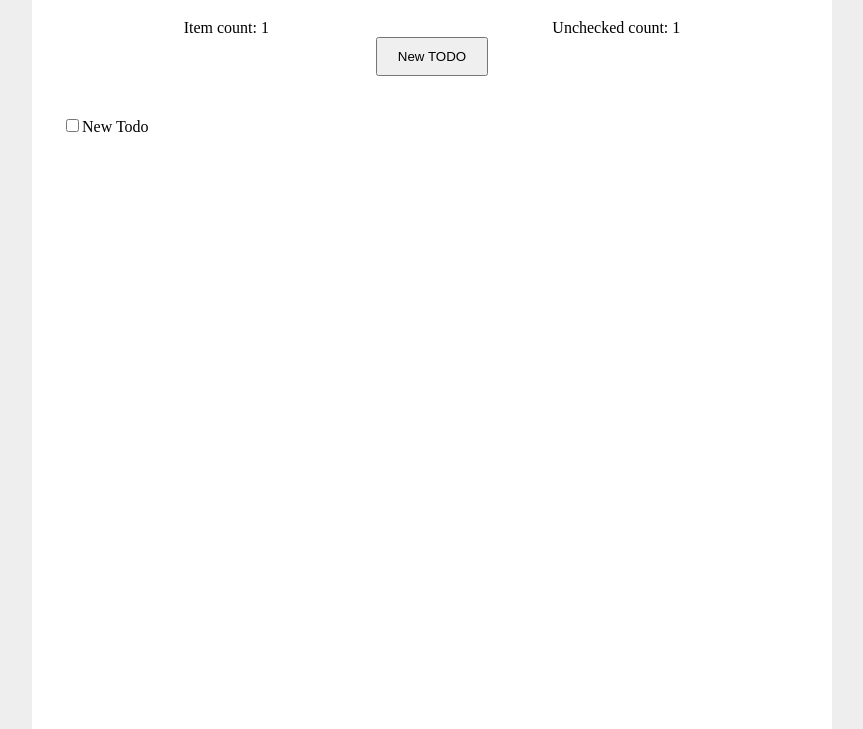
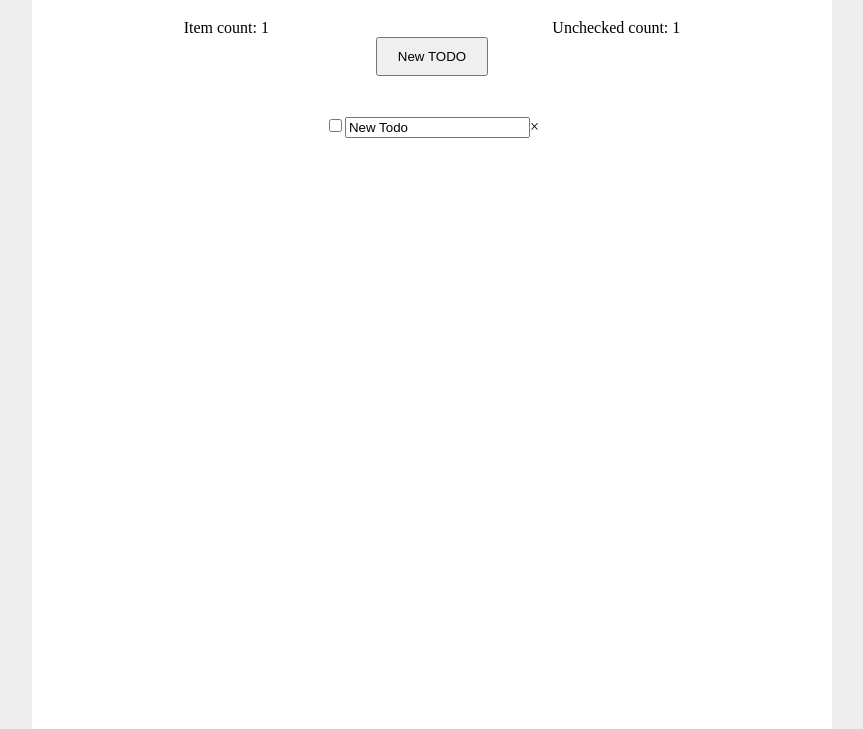
Before and after one commit to alexandrearc/cs50m, a plain HTML site: page project0/index.html in a window 1280 px wide. Both pictures are taken after a click on the button "New TODO". Shown: the part 71-800 px from the top of the page, without its empty margins (208-1071 px from the left). Drawn offline with Linux system fonts and the light colour scheme.

Commit message:
Add close button.

```diff
--- a/project0/script.js
+++ b/project0/script.js
@@ -13,38 +13,64 @@ let count = 0;
 let uncheckedCount = 0;
 
 function newTodo() {
-  var nodeLi = document.createElement('li');
+  var li = document.createElement('li');
+  var item = document.createElement('input');
+  item.setAttribute('type', 'text')
+  item.setAttribute('value', 'New Todo')
 
-  var inputCheckbox = document.createElement('input');
-  inputCheckbox.type = 'checkbox';
-  inputCheckbox.id = 'todoitem_' + count;
-  inputCheckbox.onclick = function() {
-    if (this.checked === true) {
-      decrementUncheckCount()
-    } else {
-      incrementUnCheckCount();
-    }
-  };
-  nodeLi.appendChild(inputCheckbox);
+  li.appendChild(createCheckbox());
+  li.appendChild(item);
+  li.appendChild(createClose());
+  list.appendChild(li);
 
-  var text = document.createTextNode('New Todo');
-  nodeLi.appendChild(text);
-  list.appendChild(nodeLi);
   incrementCount();
   incrementUnCheckCount();
 }
 
 function incrementCount() {
-  count++
+  count++;
   itemCountSpan.textContent=count;
 }
 
-function incrementUnCheckCount(){
-  uncheckedCount++
+function decrementCount() {
+  count--;
+  itemCountSpan.textContent=count;
+}
+
+function incrementUnCheckCount() {
+  uncheckedCount++;
   uncheckedCountSpan.textContent=uncheckedCount;
 }
 
-function decrementUncheckCount(){
+function decrementUncheckCount() {
   uncheckedCount--;
   uncheckedCountSpan.textContent=uncheckedCount;
 }
+
+function createCheckbox() {
+  var checkbox = document.createElement('input');
+  checkbox.type = 'checkbox';
+  checkbox.id = 'todoitem_' + count;
+  checkbox.onclick = function() {
+    if (this.checked === true) {
+      decrementUncheckCount();
+    } else {
+      incrementUnCheckCount();
+    }
+  };
+  return checkbox;
+}
+
+function createClose(){
+  var span = document.createElement('span');
+  var x = document.createTextNode("\u00D7");
+  span.className = "close";
+  span.onclick = function () {
+    var li = this.parentElement;
+    li.remove();
+    decrementCount();
+    decrementUncheckCount();
+  }
+  span.appendChild(x);
+  return span;
+}
--- a/project0/styles.css
+++ b/project0/styles.css
@@ -12,6 +12,11 @@ ul {
   margin: 0;
   padding: 0;
   list-style-type: none;
+}
+
+li {
+  flex-direction: row;
+  text-align: center;
 }
 
 .center {
```
